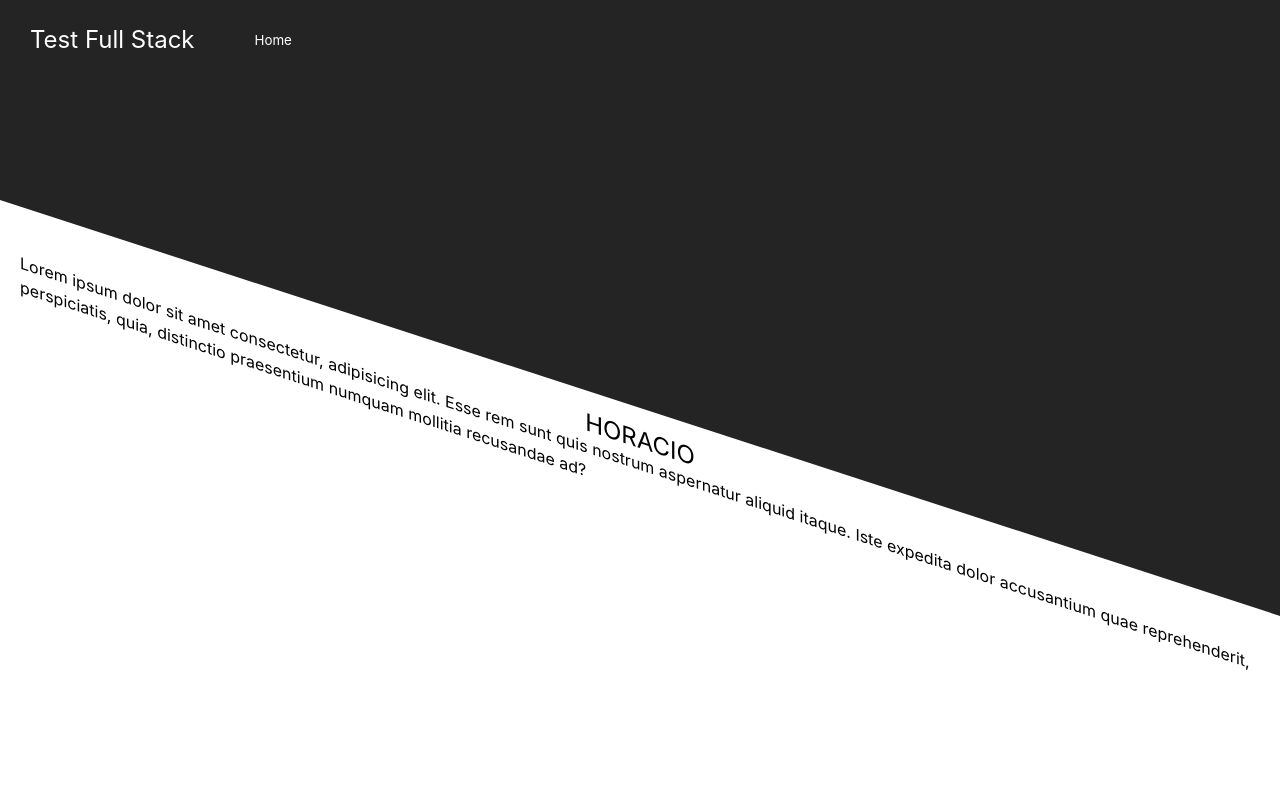
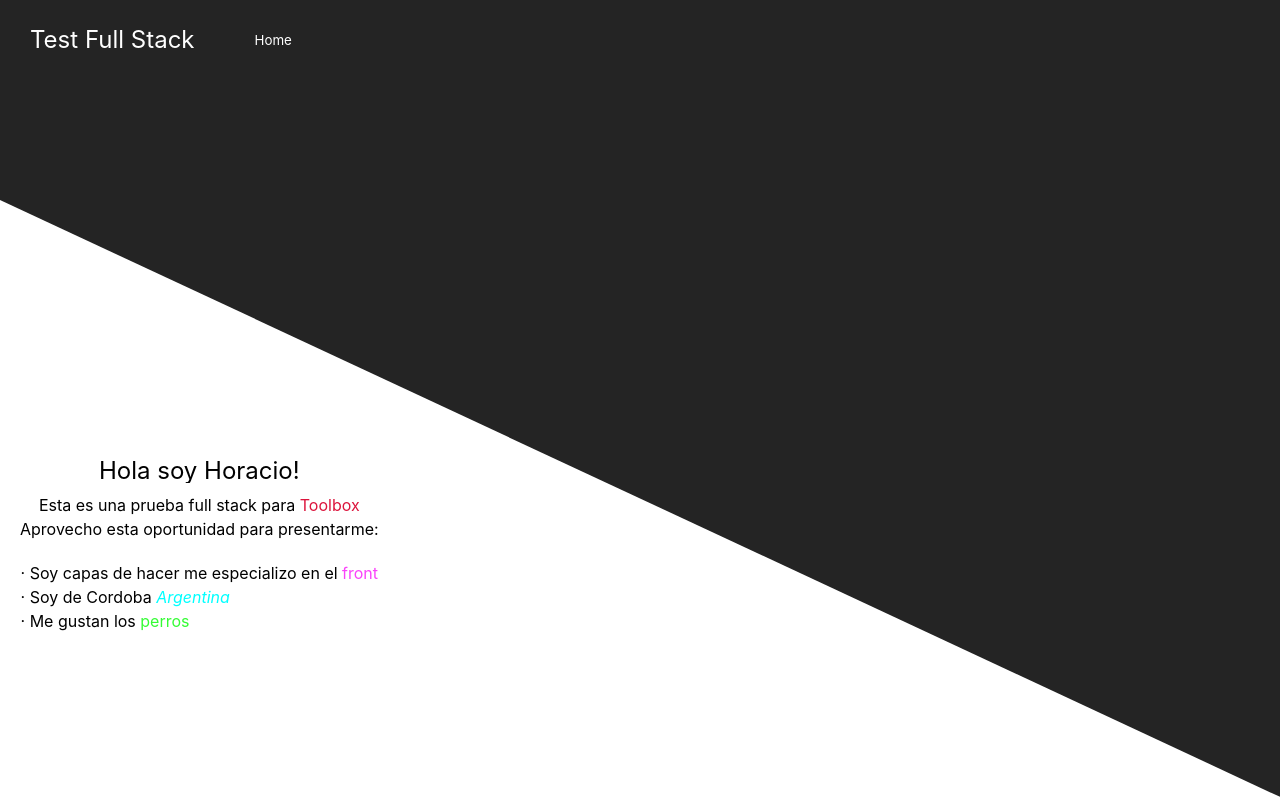
Before and after one commit to AngelRRand/testFullStack, a React (Vite) app in the folder Client/: page / in a window 1280 px wide. Built offline with nearby package versions, Linux system fonts and the light colour scheme.

Commit message:
finish presentation

```diff
--- a/Client/src/component/Welcome.css
+++ b/Client/src/component/Welcome.css
@@ -2,7 +2,7 @@
     width: 100%;
     height: 100%;
     background: var(--white);
-    transform: skewY(18deg);
+    transform: skewY(25deg);
     transform-origin: top left;
 }
 .info{
@@ -18,5 +18,26 @@
     align-items: center;
     justify-content: center;
     flex-direction: column;
+    position: absolute;
+    bottom: 30vh;
     padding: 20px;
+    transform: skewY(-25deg);
 }
+.presentation h1{
+    margin-bottom: 10px;
+}
+.presentation ul {
+    margin-top: 20px;
+}
+.presentation p span{
+    color: crimson;
+}
+.lista i{
+    color: aqua;
+}
+.lista span{
+    color: rgb(52, 252, 52);
+}
+.lista b{
+    color: rgb(250, 67, 250);
+}
--- a/Client/src/component/Welcome.jsx
+++ b/Client/src/component/Welcome.jsx
@@ -17,8 +17,14 @@ const Welcome = () => {
         >
             <div className="skewed">
                 <div className='presentation'>
-                    <h1>HORACIO</h1>
-                    <p>Lorem ipsum dolor sit amet consectetur, adipisicing elit. Esse rem sunt quis nostrum aspernatur aliquid itaque. Iste expedita dolor accusantium quae reprehenderit, perspiciatis, quia, distinctio praesentium numquam mollitia recusandae ad?</p>
+                    <h1>Hola soy Horacio!</h1>
+                    <p>Esta es una prueba full stack para <span>Toolbox</span></p>
+                    <p>Aprovecho esta oportunidad para presentarme:</p>
+                    <ul>
+                        <li className='lista'>· Soy capas de hacer me especializo en el <b>front</b></li>
+                        <li className='lista'>· Soy de Cordoba <i>Argentina</i></li>
+                        <li className='lista'>· Me gustan los <span>perros</span></li>
+                    </ul>
                 </div>
             </div>
         </motion.div>
```
